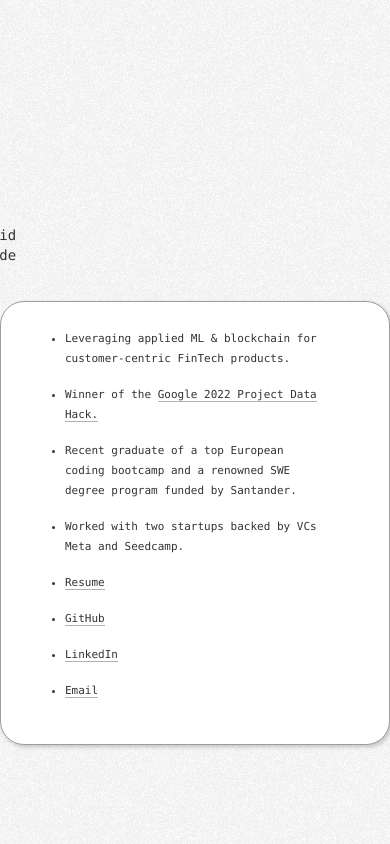
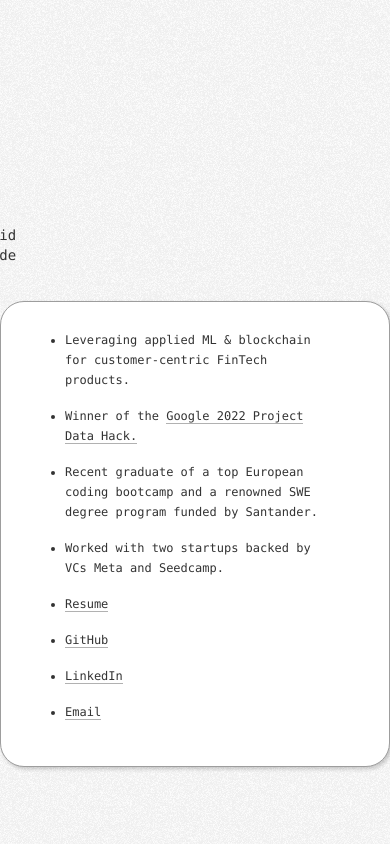
Before and after one commit to davidmeadejr/personal-website, a React (Create React App) app: page / in a window 390 px wide. Shown: the top 844 px of the page. Built offline with nearby package versions, Linux system fonts and the light colour scheme.

Commit message:
Fix: Styling

```diff
--- a/src/App.css
+++ b/src/App.css
@@ -90,8 +90,12 @@ a:hover {
     margin: 2rem 13rem 2rem 0;
   }
 
+  .content {
+    max-width: 500px;
+  }
+
   .wrapper {
-    font-size: 11px;
+    font-size: 12px;
   }
 
   ul {
```
